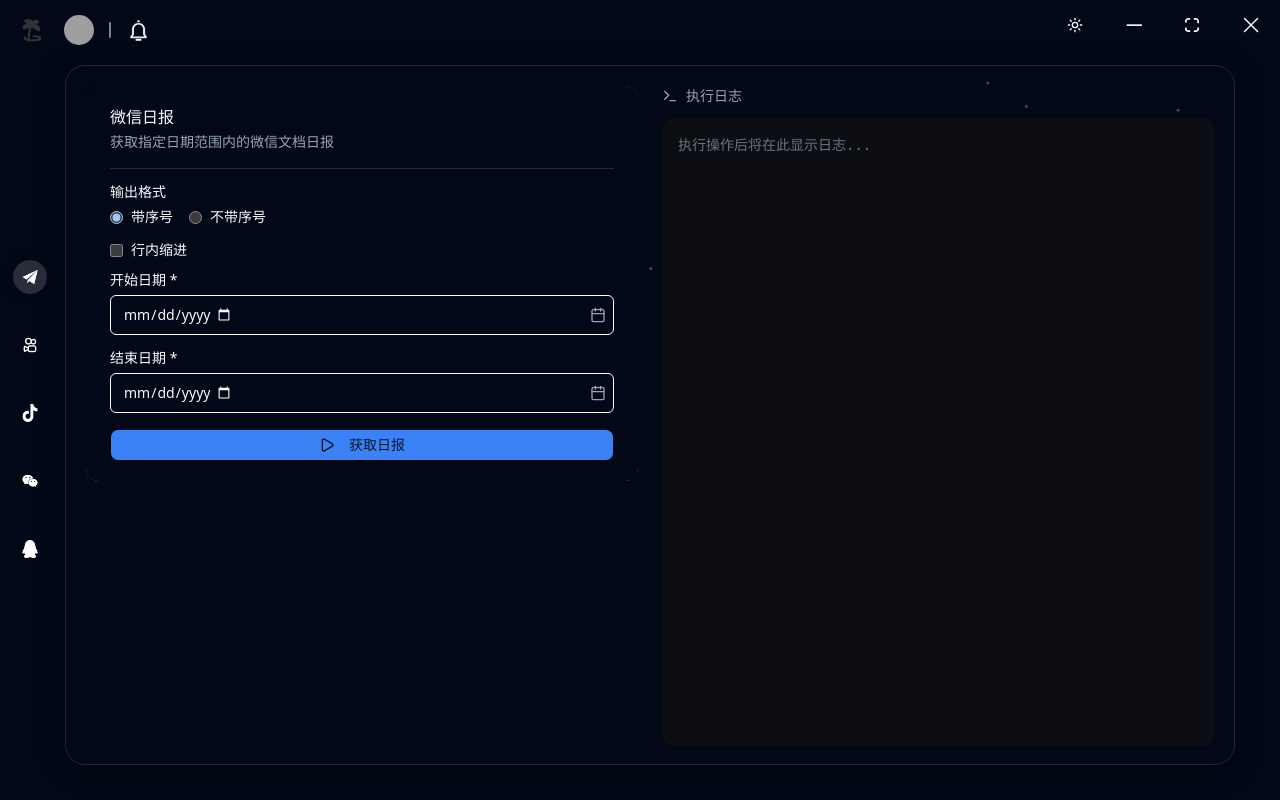
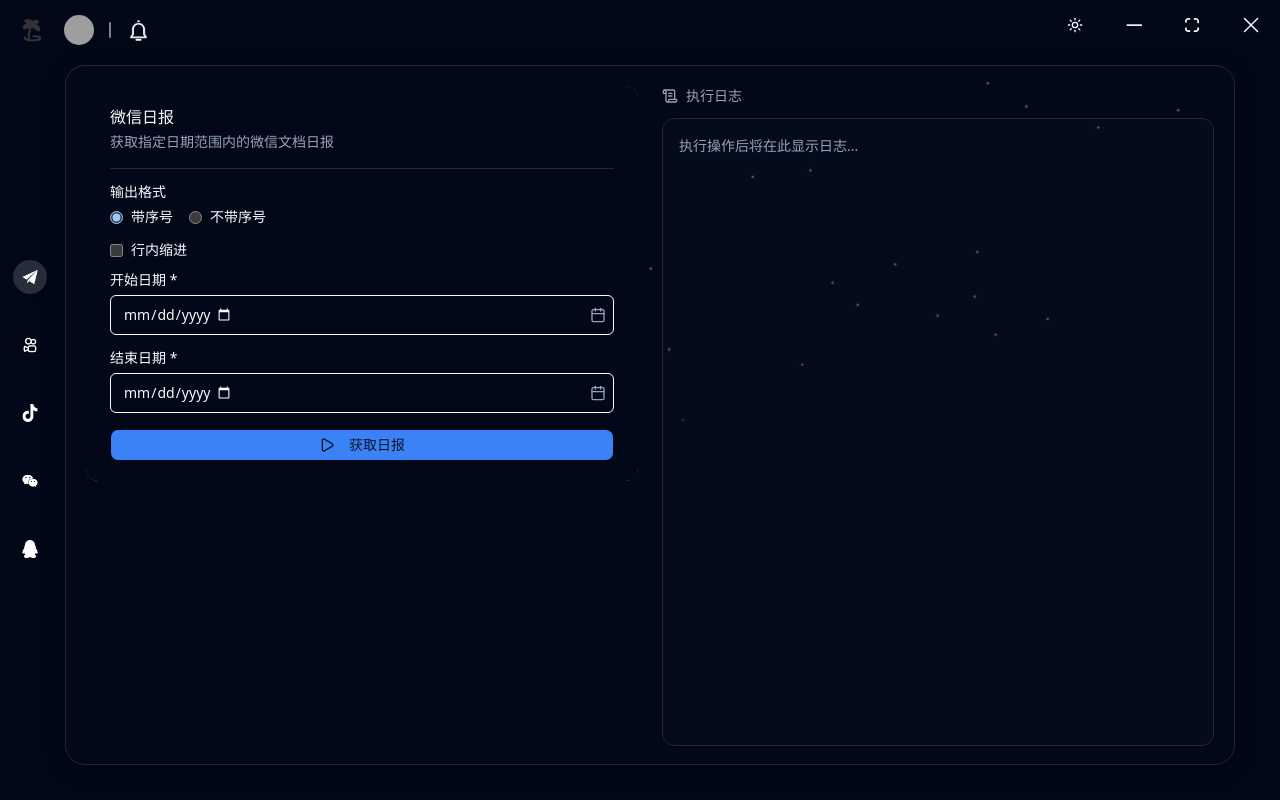
Before and after one commit to neview/tarui, a React (Vite) app: page /kuaishou in a window 1280 px wide. Built offline with nearby package versions, Linux system fonts and the light colour scheme; grey boxes are pictures that could not be loaded; what alova would draw is missing.

Commit message:
'优化日报功能额'

```diff
--- a/src/pages/Kuaishou/index.tsx
+++ b/src/pages/Kuaishou/index.tsx
@@ -3,7 +3,7 @@
 import { KuaishouCard } from "./KuaishouCard";
 import { WxRibaoFormData } from "./KuaishouForm";
 import { Alert, useAlert } from "@/components/ui/alert";
-import { Terminal, Copy, Check, Loader2, AlertCircle } from "lucide-react";
+import { ScrollText, Copy, Check, Loader2, AlertCircle } from "lucide-react";
 import { Meteors } from "@/components/ui/meteors";
 import { getWxRibao, getWxRibaoStatus, cancelWxRibao } from "@/utils/api";
 import styles from "./index.module.scss";
@@ -23,7 +23,7 @@
   return `${m}:${sec.toString().padStart(2, "0")}`;
 }
 
-function LogTerminal({ logs, loading }: { logs: string[]; loading: boolean }) {
+function LogPanel({ logs, loading }: { logs: string[]; loading: boolean }) {
   const containerRef = useRef<HTMLDivElement>(null);
 
   useEffect(() => {
@@ -31,22 +31,36 @@
     if (el) el.scrollTop = el.scrollHeight;
   }, [logs]);
 
+  const isSeparator = (line: string) => /^[─━─\-=]{3,}$/.test(line.trim());
+
   return (
     <div
       ref={containerRef}
-      className="flex-1 min-h-[280px] overflow-y-auto rounded-xl bg-[#1e1e2e] dark:bg-[#0d0d14] p-4 font-mono text-sm leading-relaxed select-text"
+      className="flex-1 min-h-[280px] overflow-y-auto rounded-xl border border-border bg-muted/30 dark:bg-muted/10 p-4 text-sm leading-relaxed select-text"
     >
       {logs.length === 0 && !loading ? (
-        <span className="text-gray-500">执行操作后将在此显示日志...</span>
+        <span className="text-muted-foreground">执行操作后将在此显示日志...</span>
       ) : (
-        <>
-          <pre className="whitespace-pre-wrap break-words text-gray-200">
-            {logs.join("\n")}
-          </pre>
+        <div>
+          {logs.map((line, i) =>
+            isSeparator(line) ? (
+              <hr key={i} className="my-2 border-border" />
+            ) : (
+              <div
+                key={i}
+                className="py-[3px] break-words text-foreground/85"
+                style={{ whiteSpace: "pre-wrap" }}
+              >
+                {line}
+              </div>
+            )
+          )}
           {loading && (
-            <span className="inline-block mt-1 text-indigo-400 animate-pulse">▊</span>
+            <div className="py-[3px]">
+              <span className="inline-block text-indigo-400 animate-pulse">●●●</span>
+            </div>
           )}
-        </>
+        </div>
       )}
     </div>
   );
@@ -203,7 +217,8 @@
               closeQrModal();
               if (res.data) {
                 const entries = Array.isArray(res.data) ? res.data : [res.data];
-                setLogs((prev) => [...prev, "───────────────────", ...entries]);
+                const lines = entries.flatMap((e) => e.split("\n"));
+                setLogs((prev) => [...prev, "───────────────────", ...lines]);
               }
               showSuccess("日报获取完成");
               break;
@@ -300,27 +315,34 @@
           <div className="h-full min-h-0 flex flex-col">
             <div className="flex items-center justify-between mb-3 flex-shrink-0">
               <div className="flex items-center gap-2">
-                <Terminal className="w-4 h-4 text-muted-foreground" />
+                <ScrollText className="w-4 h-4 text-muted-foreground" />
                 <span className="text-sm font-medium text-muted-foreground">执行日志</span>
                 {loading && (
                   <Loader2 className="w-3.5 h-3.5 animate-spin text-indigo-400" />
                 )}
               </div>
-              {logs.length > 0 && (
+              {logs.length > 0 && (() => {
+                const sepIdx = logs.lastIndexOf("───────────────────");
+                const hasResult = sepIdx !== -1 && sepIdx < logs.length - 1;
+                return (
                   <button
                     className="flex items-center gap-1 text-xs text-muted-foreground hover:text-foreground transition-colors px-2 py-1 rounded-md hover:bg-muted cursor-pointer"
                     onClick={() => {
-                    navigator.clipboard.writeText(logs.join("\n"));
+                      const text = hasResult
+                        ? logs.slice(sepIdx + 1).join("\n")
+                        : logs.join("\n");
+                      navigator.clipboard.writeText(text);
                       setCopied(true);
                       setTimeout(() => setCopied(false), 2000);
                     }}
                   >
                     {copied ? <Check className="w-3 h-3" /> : <Copy className="w-3 h-3" />}
-                  {copied ? "已复制" : "复制"}
+                    {copied ? "已复制" : hasResult ? "复制结果" : "复制"}
                   </button>
-              )}
+                );
+              })()}
             </div>
-            <LogTerminal logs={logs} loading={loading} />
+            <LogPanel logs={logs} loading={loading} />
           </div>
         </div>
       </div>
```
Also changed, not shown: 1 other file (tests, documents, lock files or other folders). Lines whose indentation alone changed are shown as unchanged.
